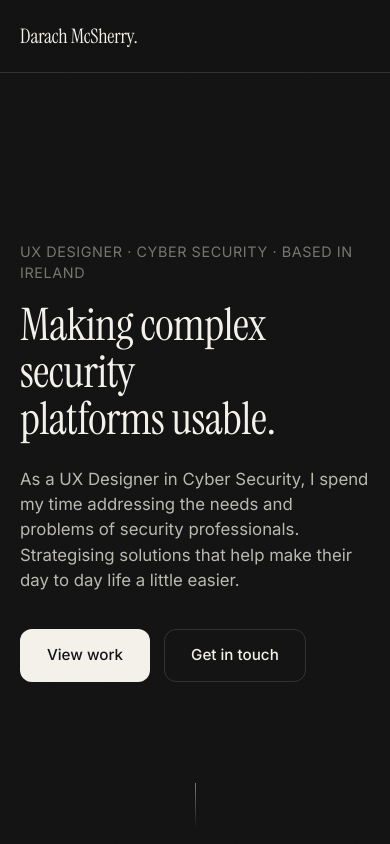
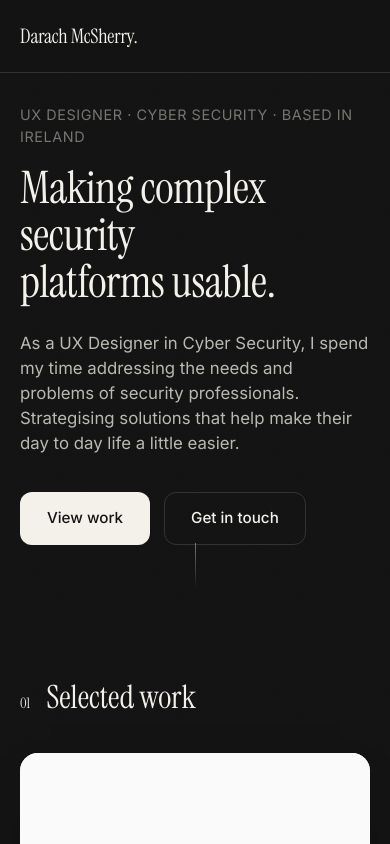
Before and after one commit to daz43/darachmcsherry.com, a plain HTML site: page index.html in a window 390 px wide. Shown: the top 844 px of the page. Drawn offline with Linux system fonts and the light colour scheme.

Commit message:
mobile bugs fixed

```diff
--- a/styles.css
+++ b/styles.css
@@ -772,6 +772,12 @@ section { padding: clamp(64px, 10vw, 120px) clamp(20px, 5vw, 64px); }
   .timeline-item { grid-template-columns: 1fr; gap: 8px; }
 
   .testimonial-grid { grid-template-columns: 1fr; }
+
+  .hero {
+    min-height: auto;
+    justify-content: flex-start;
+    padding-top: clamp(24px, 8vw, 48px);
+  }
 }
 
 @media (max-width: 480px) {
```
